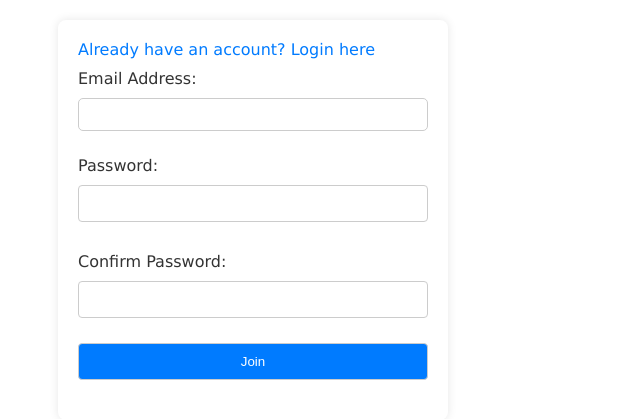
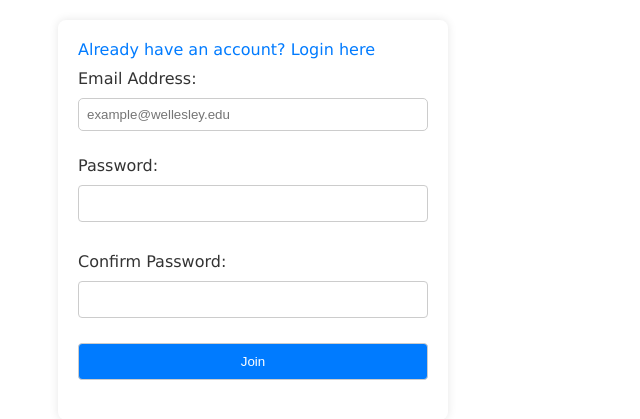
Before and after one commit to mspear1/coursebridge, a Flask app: page /join/ in a window 1280 px wide. Shown: the part 165-584 px from the top of the page, without its empty margins (0-640 px from the left). Run offline with Flask 3, Linux system fonts and the light colour scheme.

Commit message:
email placeholder

```diff
--- a/app.py
+++ b/app.py
@@ -617,4 +617,4 @@ if __name__ == '__main__':
     print('will connect to {}'.format(db_to_use))
     dbi.conf(db_to_use)
     app.debug = True
-    app.run('0.0.0.0', port)
+    app.run('0.0.0.0', port=9003)
--- a/templates/join.html
+++ b/templates/join.html
@@ -7,7 +7,7 @@
     <form method="post" action="{{ url_for('join') }}">
         <a href = "{{url_for('login')}}"> Already have an account? Login here </a>
         <label for="username">Email Address:</label>
-        <input type="text" class="login" id="username" name="username" required>
+        <input type="text" class="login" id="username" name="username" placeholder="example@wellesley.edu" style="color: #333;" required>
         <br>
         <label for="password1">Password:</label>
         <input type="password" class="login" id="password1" name="password1" required>
```
